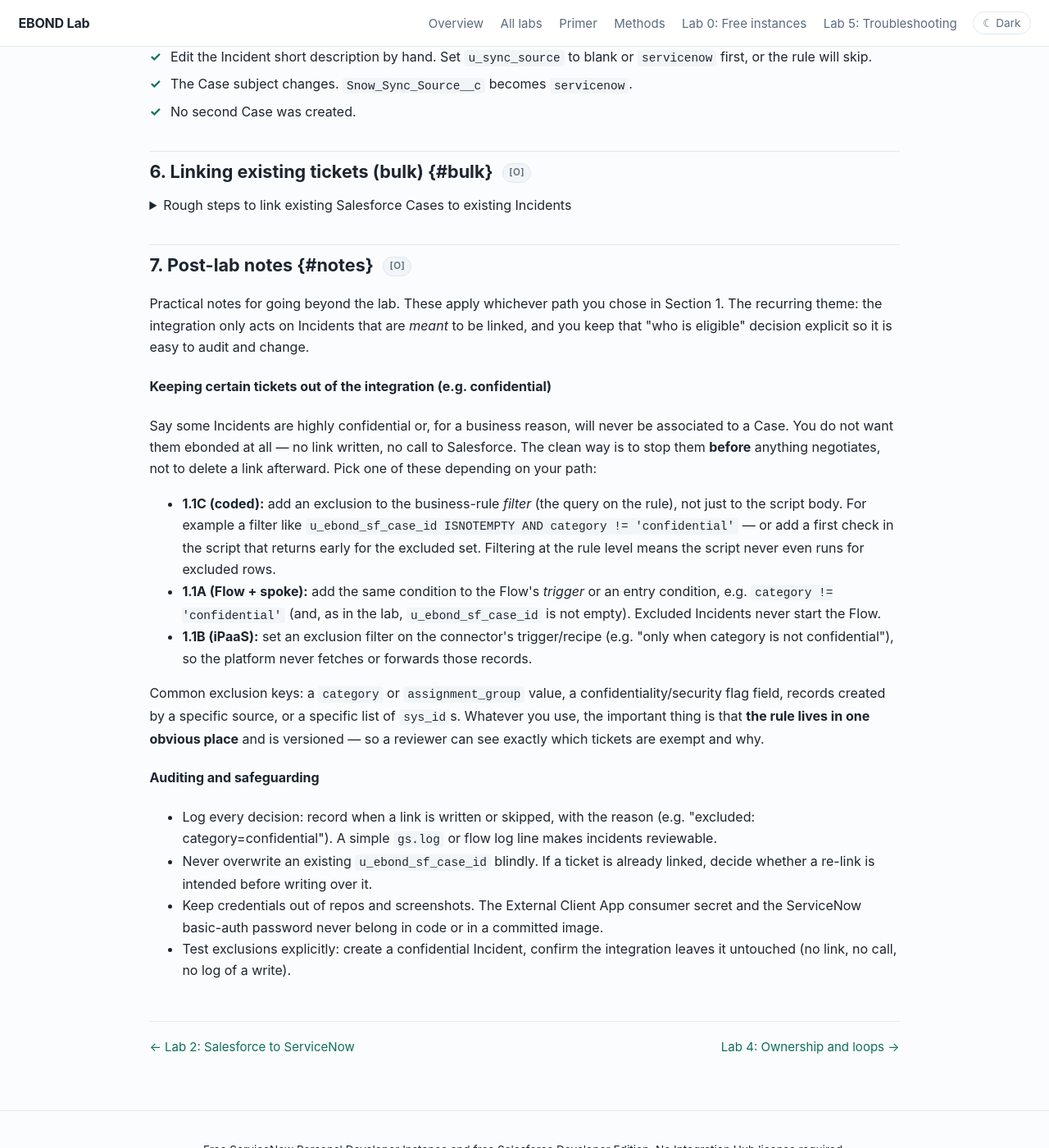
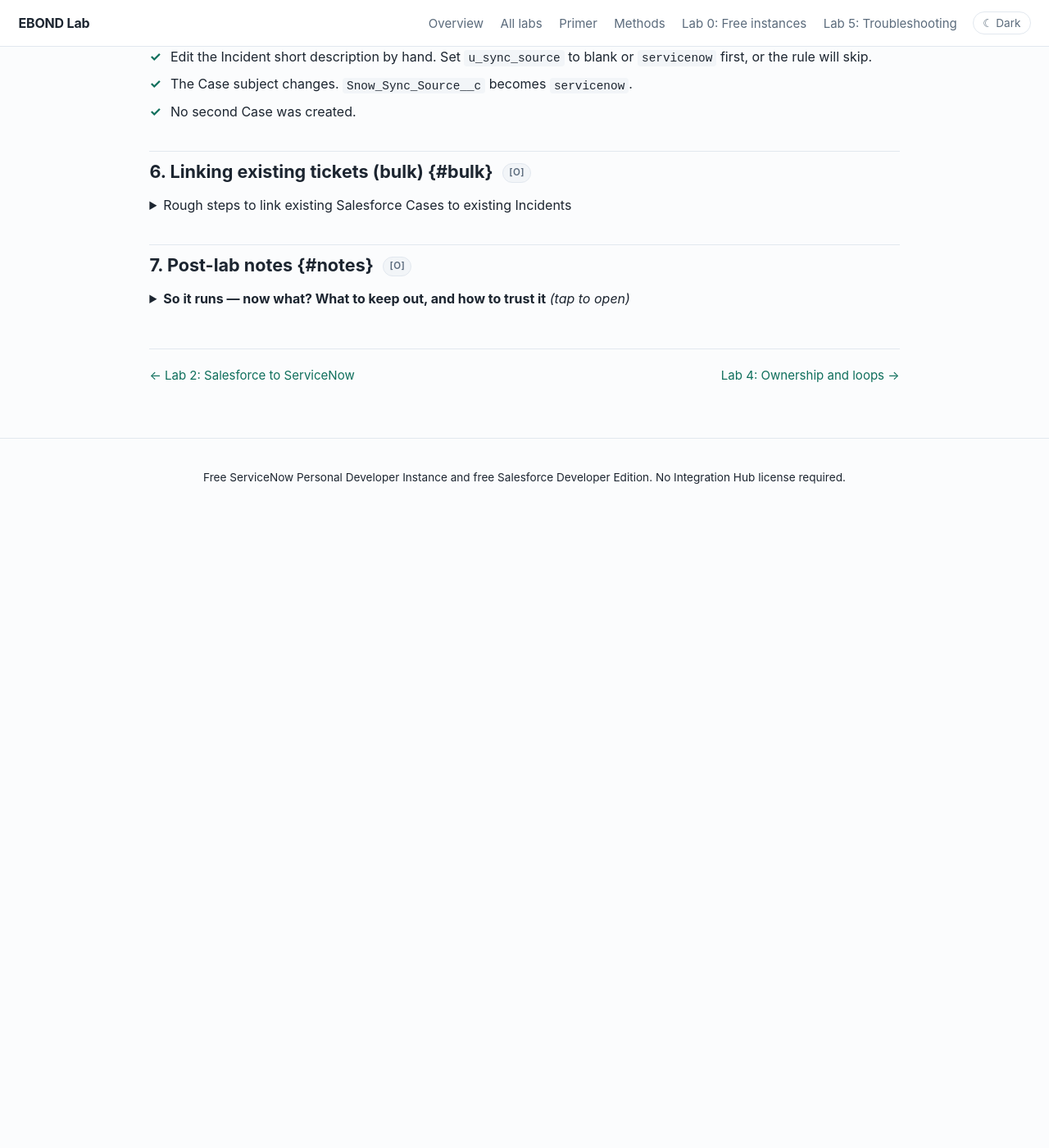
Before and after one commit to eltonaguiar/EBOND_ServiceNowSalesforce, a Jekyll site: the page built from site/labs/03-snow-to-salesforce.md, in a window 1280 px wide and 1400 px high, scrolled down 5149 px. Shown: the whole window at 82% size. Built offline with Jekyll 4.4.1, drawn with Linux system fonts in a browser that asks for light colours; after the commit the page ends 5779 px from its top, so only the background shows below that.

Commit message:
Lab 3: collapse post-lab notes into a trailer-style details block

```diff
--- a/site/labs/03-snow-to-salesforce.md
+++ b/site/labs/03-snow-to-salesforce.md
@@ -239,6 +239,9 @@ An un-scoped link of <em>all</em> Incidents is usually wrong: many are unrelated
 
 ## 7. Post-lab notes {#notes} <span class="req">[O]</span>
 
+<details>
+<summary><strong>So it runs — now what? What to keep out, and how to trust it</strong> <em>(tap to open)</em></summary>
+
 <p>Practical notes for going beyond the lab. These apply whichever path you chose in Section 1. The recurring theme: the integration only acts on Incidents that are <em>meant</em> to be linked, and you keep that "who is eligible" decision explicit so it is easy to audit and change.</p>
 
 <h4>Keeping certain tickets out of the integration (e.g. confidential)</h4>
@@ -257,3 +260,4 @@ An un-scoped link of <em>all</em> Incidents is usually wrong: many are unrelated
 <li>Keep credentials out of repos and screenshots. The External Client App consumer secret and the ServiceNow basic-auth password never belong in code or in a committed image.</li>
 <li>Test exclusions explicitly: create a confidential Incident, confirm the integration leaves it untouched (no link, no call, no log of a write).</li>
 </ul>
+</details>
```
